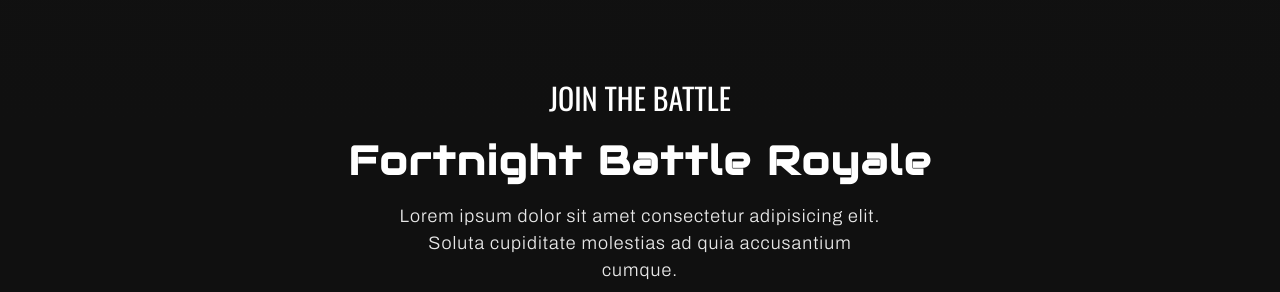
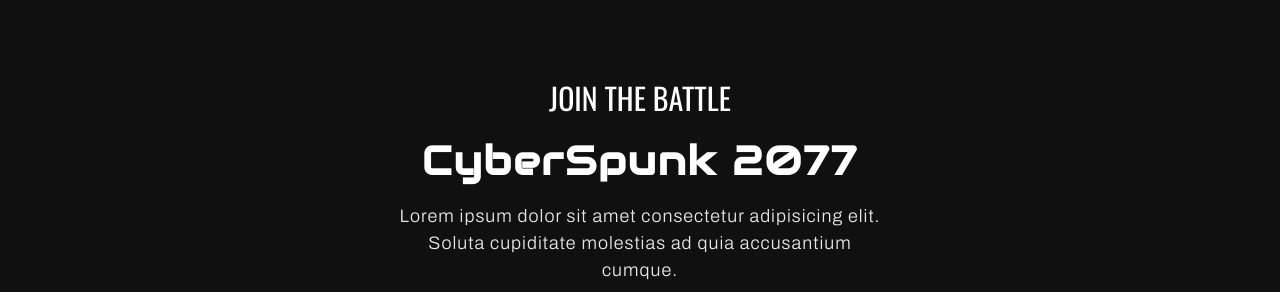
Before and after one commit to soumyadeepdey2003/GAMING_BPPODDAR, a plain HTML site: page index.html in a window 1280 px wide. Shown: the part 3160-3452 px from the top of the page. Drawn offline with nearby package versions, Linux system fonts and the light colour scheme.

Commit message:
Update index.html

```diff
--- a/index.html
+++ b/index.html
@@ -341,7 +341,7 @@
     <section id = "promo" class = "flex">
         <div class = "container">
             <span>join the battle</span>
-            <h2>Fortnight Battle Royale</h2>
+            <h2>CyberSpunk 2077</h2>
             <p class = "text">Lorem ipsum dolor sit amet consectetur adipisicing elit. Soluta cupiditate molestias ad quia accusantium cumque.</p>
             <div class = "btn-groups flex">
                 <img src="" alt="">
```
